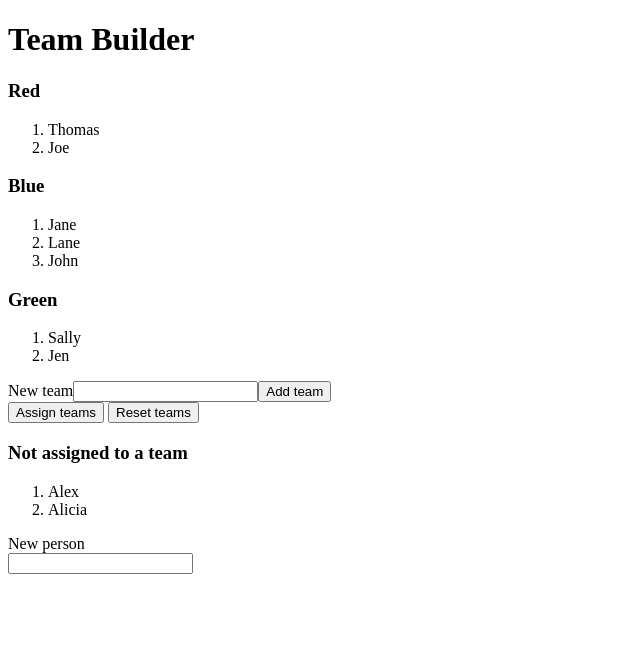
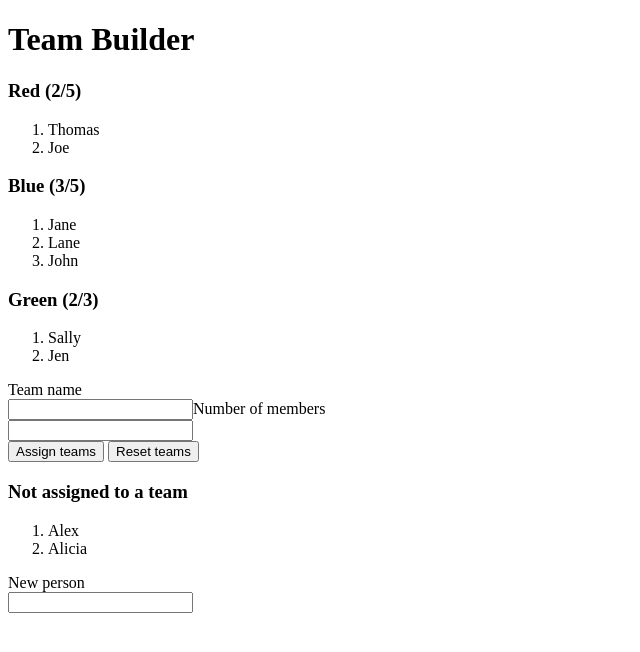
Before and after one commit to tf3/teamster, a React app: page / in a window 1280 px wide. Shown: the top 652 px of the page, without its empty margins (0-640 px from the left). Built offline with nearby package versions, Linux system fonts and the light colour scheme; the HTML template or start-up script is replaced by a standard one.

Commit message:
Implement add team function

```diff
--- a/src/components/AddTeamForm.jsx
+++ b/src/components/AddTeamForm.jsx
@@ -1,15 +1,58 @@
 import React from 'react';
 
-const AddTeamForm = () => (
+class AddTeamForm extends React.Component {
+  constructor(props) {
+    super(props);
+    this.state = {
+      name: '',
+      maxMembers: '',
+    };
+
+    this.handleFormInput = this.handleFormInput.bind(this);
+    this.handleSubmit = this.handleSubmit.bind(this);
+  }
+
+  handleFormInput(e) {
+    this.setState({
+      [e.target.name]: e.target.value,
+    });
+  }
+
+  handleSubmit(e) {
+    e.preventDefault();
+    const { addTeam } = this.props;
+    const team = this.state;
+
+    addTeam({
+      name: team.name,
+      maxMembers: Number(team.maxMembers),
+      members: [],
+    });
+
+    this.setState({
+      name: '',
+      maxMembers: '',
+    });
+  }
+
+  render() {
+    const { name, maxMembers } = this.state;
+    return (
       <div className="team">
-    <form>
+        <form onSubmit={this.handleSubmit}>
           <label>
-        New team
-        <input type="text" name="teamName" />
-        <button>Add team</button>
+            Team name <br />
+            <input type="text" name="name" value={name} onChange={this.handleFormInput} />
           </label>
+          <label>
+            Number of members <br />
+            <input type="text" name="maxMembers" value={maxMembers} onChange={this.handleFormInput} />
+          </label>
+          <input type="submit" hidden="hidden" />
         </form>
       </div>
     );
+  }
+}
 
 export default AddTeamForm;
--- a/src/components/App.jsx
+++ b/src/components/App.jsx
@@ -30,6 +30,7 @@ class App extends React.Component {
     this.state = placeholderState;
 
     this.addPerson = this.addPerson.bind(this);
+    this.addTeam = this.addTeam.bind(this);
     this.allTeamsFull = this.allTeamsFull.bind(this);
     this.assignTeams = this.assignTeams.bind(this);
     this.getAllMembers = this.getAllMembers.bind(this);
@@ -61,6 +62,15 @@ class App extends React.Component {
     const { unassigned } = this.state;
     this.setState({
       unassigned: [...unassigned, person],
+    });
+  }
+
+  addTeam(team) {
+    const { teams } = this.state;
+    console.log([...teams, team]);
+
+    this.setState({
+      teams: [...teams, team],
     });
   }
 
@@ -107,7 +117,7 @@ class App extends React.Component {
         <h1>Team Builder</h1>
         <div className="teams">
           {teams.map(team => <TeamList team={team} />)}
-          <AddTeamForm />
+          <AddTeamForm addTeam={this.addTeam} />
         </div>
         <UnassignedList
           unassigned={unassigned}
--- a/src/components/TeamList.jsx
+++ b/src/components/TeamList.jsx
@@ -2,7 +2,7 @@ import React from 'react';
 
 const TeamList = ({ team }) => (
   <div className="team">
-    <h3>{team.name}</h3>
+    <h3>{team.name} ({team.members.length}/{team.maxMembers})</h3>
     <ol>
       {team.members.map(member => <li>{member.name}</li>)}
     </ol>
```
Lines whose indentation alone changed are shown as unchanged.
